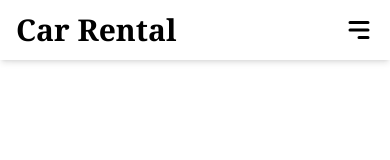
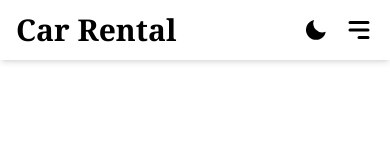
Before and after one commit to NurMuhammad1988/jizzaxmotors.uz, a React (Vite) app: page / in a window 390 px wide. Shown: the top 160 px of the page. Built offline with nearby package versions, Linux system fonts and the light colour scheme.

Commit message:
the mobile darkmode error has been resolved

```diff
--- a/src/components/Navbar/Navbar.jsx
+++ b/src/components/Navbar/Navbar.jsx
@@ -87,6 +87,20 @@ const Navbar = ({ theme, setTheme }) => {
                         </ul>
                     </div>
                     <div className="flex items-center gap-4 md:hidden">
+                        {/* mobil format uchun dark mode */}
+                        {theme === "dark" ? (
+                            <BiSolidSun
+                                onClick={() => setTheme("light")}
+                                className="text-2xl"
+                            />
+                        ) : (
+                            <BiSolidMoon
+                                onClick={() => setTheme("dark")}
+                                className="text-2xl"
+                            />
+                        )}
+                        {/* mobil format uchun dark mode */}
+
                         {/* Mobile Hamburger menu (icon!) */}
                         {showMenu ? (
                             <HiMenuAlt1
```
